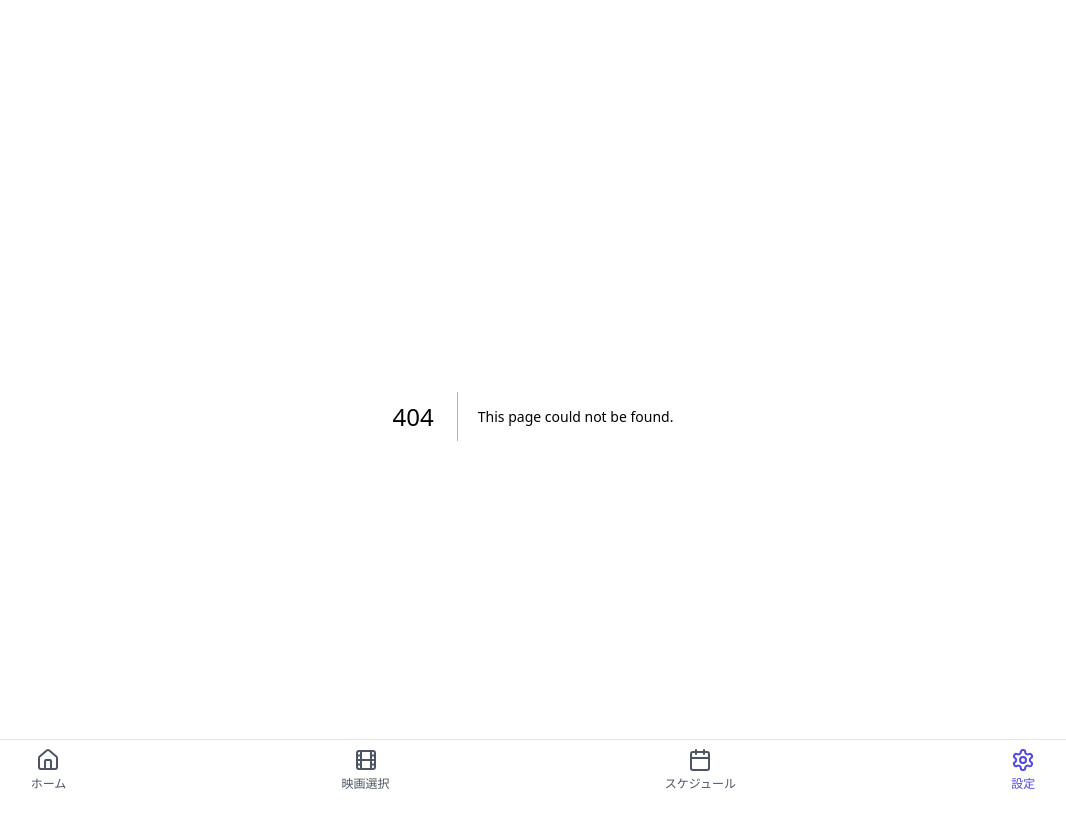
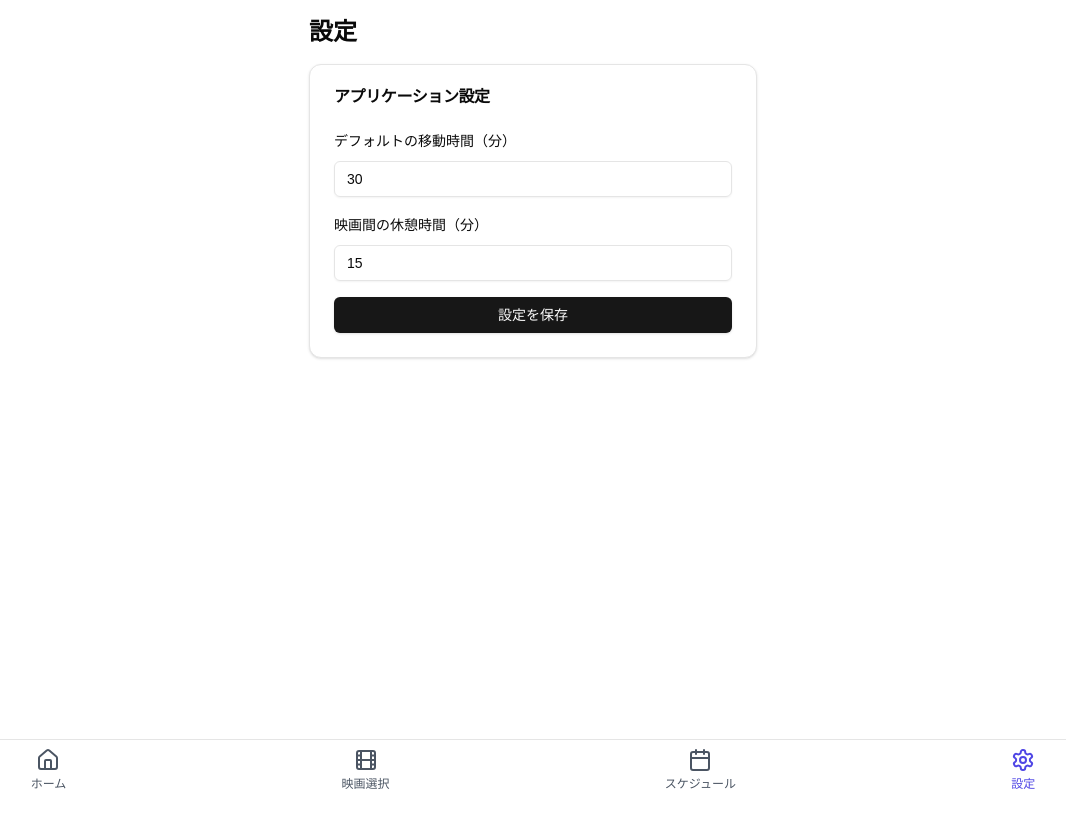
Before and after one commit to yasudaProduct/cinema-shedule, a Next.js app: page /settings in a window 1280 px wide. Before the commit this address had no page. Shown: the top 828 px of the page, without its empty margins (107-1173 px from the left). After the commit the page ends 800 px from the top, so only its background shows below. Built offline with nearby package versions, Linux system fonts and the light colour scheme.

Commit message:
:sparkles: setting画面追加

```diff
--- a/app/layout.tsx
+++ b/app/layout.tsx
@@ -3,6 +3,8 @@ import { Geist, Geist_Mono } from "next/font/google";
 import "./globals.css";
 import { FooterMenu } from "@/components/footer-menu";
 import { MovieProvider } from "@/context/MovieContext";
+import { Toaster } from "@/components/ui/sonner";
+import { SettingsProvider } from "@/context/SettingsContext";
 
 const geistSans = Geist({
   variable: "--font-geist-sans",
@@ -29,12 +31,15 @@ export default function RootLayout({
       <body
         className={`${geistSans.variable} ${geistMono.variable} antialiased`}
       >
+        <SettingsProvider>
           <MovieProvider>
             <main className="container mx-auto p-4">
               {children}
             </main>
+            <Toaster />
             <FooterMenu />
           </MovieProvider>
+        </SettingsProvider>
       </body>
     </html>
   );
--- /dev/null
+++ b/app/settings/page.tsx
@@ -0,0 +1,65 @@
+'use client'
+
+import { useState } from 'react'
+import { useSettings } from '@/context/SettingsContext'
+import { Card, CardContent, CardHeader, CardTitle } from "@/components/ui/card"
+import { Label } from "@/components/ui/label"
+import { Input } from "@/components/ui/input"
+import { Button } from "@/components/ui/button"
+import { toast } from 'sonner'
+
+export default function SettingsPage() {
+  const { settings, updateSettings } = useSettings()
+  const [formData, setFormData] = useState(settings)
+
+  const handleChange = (e: React.ChangeEvent<HTMLInputElement>) => {
+    const { name, value } = e.target
+    setFormData((prev) => ({ ...prev, [name]: parseInt(value, 10) }))
+  }
+
+  const handleSubmit = (e: React.FormEvent) => {
+    e.preventDefault()
+    updateSettings(formData)
+    toast.success("設定を保存しました")
+  }
+
+  return (
+    <div className="max-w-md mx-auto">
+      <h1 className="text-2xl font-bold mb-4">設定</h1>
+      <Card>
+        <CardHeader>
+          <CardTitle>アプリケーション設定</CardTitle>
+        </CardHeader>
+        <CardContent>
+          <form onSubmit={handleSubmit} className="space-y-4">
+            <div className="space-y-2">
+              <Label htmlFor="defaultTravelTime">デフォルトの移動時間（分）</Label>
+              <Input
+                type="number"
+                id="defaultTravelTime"
+                name="defaultTravelTime"
+                value={formData.defaultTravelTime}
+                onChange={handleChange}
+                min={0}
+              />
+            </div>
+            <div className="space-y-2">
+              <Label htmlFor="breakTimeBetweenMovies">映画間の休憩時間（分）</Label>
+              <Input
+                type="number"
+                id="breakTimeBetweenMovies"
+                name="breakTimeBetweenMovies"
+                value={formData.breakTimeBetweenMovies}
+                onChange={handleChange}
+                min={0}
+              />
+            </div>
+            <Button type="submit" className="w-full">
+              設定を保存
+            </Button>
+          </form>
+        </CardContent>
+      </Card>
+    </div>
+  )
+}
--- /dev/null
+++ b/components/ui/label.tsx
@@ -0,0 +1,26 @@
+"use client"
+
+import * as React from "react"
+import * as LabelPrimitive from "@radix-ui/react-label"
+import { cva, type VariantProps } from "class-variance-authority"
+
+import { cn } from "@/lib/utils"
+
+const labelVariants = cva(
+  "text-sm font-medium leading-none peer-disabled:cursor-not-allowed peer-disabled:opacity-70"
+)
+
+const Label = React.forwardRef<
+  React.ElementRef<typeof LabelPrimitive.Root>,
+  React.ComponentPropsWithoutRef<typeof LabelPrimitive.Root> &
+    VariantProps<typeof labelVariants>
+>(({ className, ...props }, ref) => (
+  <LabelPrimitive.Root
+    ref={ref}
+    className={cn(labelVariants(), className)}
+    {...props}
+  />
+))
+Label.displayName = LabelPrimitive.Root.displayName
+
+export { Label }
--- /dev/null
+++ b/components/ui/sonner.tsx
@@ -0,0 +1,31 @@
+"use client"
+
+import { useTheme } from "next-themes"
+import { Toaster as Sonner } from "sonner"
+
+type ToasterProps = React.ComponentProps<typeof Sonner>
+
+const Toaster = ({ ...props }: ToasterProps) => {
+  const { theme = "system" } = useTheme()
+
+  return (
+    <Sonner
+      theme={theme as ToasterProps["theme"]}
+      className="toaster group"
+      toastOptions={{
+        classNames: {
+          toast:
+            "group toast group-[.toaster]:bg-background group-[.toaster]:text-foreground group-[.toaster]:border-border group-[.toaster]:shadow-lg",
+          description: "group-[.toast]:text-muted-foreground",
+          actionButton:
+            "group-[.toast]:bg-primary group-[.toast]:text-primary-foreground",
+          cancelButton:
+            "group-[.toast]:bg-muted group-[.toast]:text-muted-foreground",
+        },
+      }}
+      {...props}
+    />
+  )
+}
+
+export { Toaster }
--- /dev/null
+++ b/context/SettingsContext.tsx
@@ -0,0 +1,42 @@
+'use client'
+
+import React, { createContext, useContext, useState, ReactNode } from 'react'
+
+interface Settings {
+  defaultTravelTime: number
+  breakTimeBetweenMovies: number
+}
+
+interface SettingsContextType {
+  settings: Settings
+  updateSettings: (newSettings: Partial<Settings>) => void
+}
+
+const defaultSettings: Settings = {
+  defaultTravelTime: 30,
+  breakTimeBetweenMovies: 15,
+}
+
+const SettingsContext = createContext<SettingsContextType | undefined>(undefined)
+
+export function SettingsProvider({ children }: { children: ReactNode }) {
+  const [settings, setSettings] = useState<Settings>(defaultSettings)
+
+  const updateSettings = (newSettings: Partial<Settings>) => {
+    setSettings((prevSettings) => ({ ...prevSettings, ...newSettings }))
+  }
+
+  return (
+    <SettingsContext.Provider value={{ settings, updateSettings }}>
+      {children}
+    </SettingsContext.Provider>
+  )
+}
+
+export function useSettings() {
+  const context = useContext(SettingsContext)
+  if (context === undefined) {
+    throw new Error('useSettings must be used within a SettingsProvider')
+  }
+  return context
+}
--- a/package.json
+++ b/package.json
@@ -9,14 +9,17 @@
     "lint": "next lint"
   },
   "dependencies": {
+    "@radix-ui/react-label": "^2.1.1",
     "@radix-ui/react-select": "^2.1.4",
     "@radix-ui/react-slot": "^1.1.1",
     "class-variance-authority": "^0.7.1",
     "clsx": "^2.1.1",
     "lucide-react": "^0.469.0",
     "next": "15.1.3",
+    "next-themes": "^0.4.4",
     "react": "^19.0.0",
     "react-dom": "^19.0.0",
+    "sonner": "^1.7.1",
     "tailwind-merge": "^2.6.0",
     "tailwindcss-animate": "^1.0.7"
   },
```
Also changed, not shown: 1 other file (tests, documents, lock files or other folders). Lines whose indentation alone changed are shown as unchanged.
